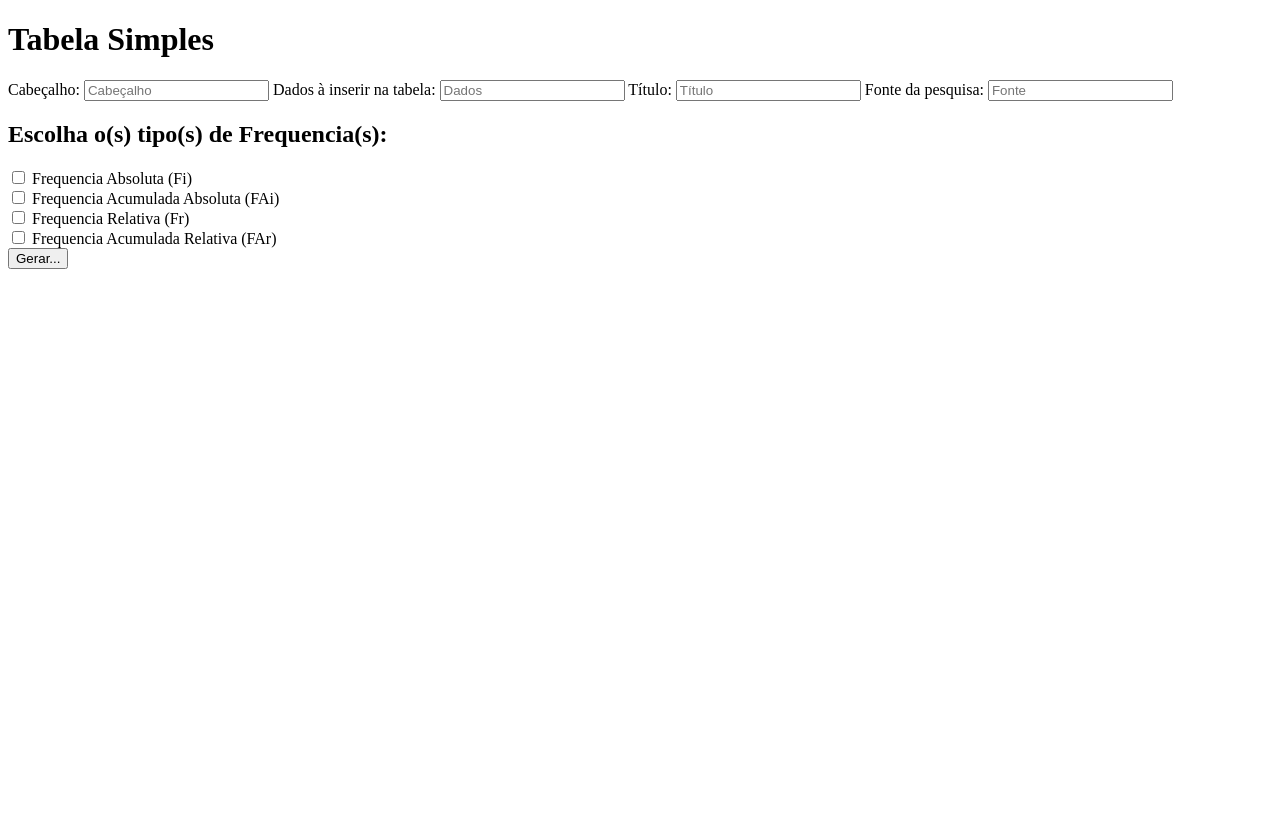
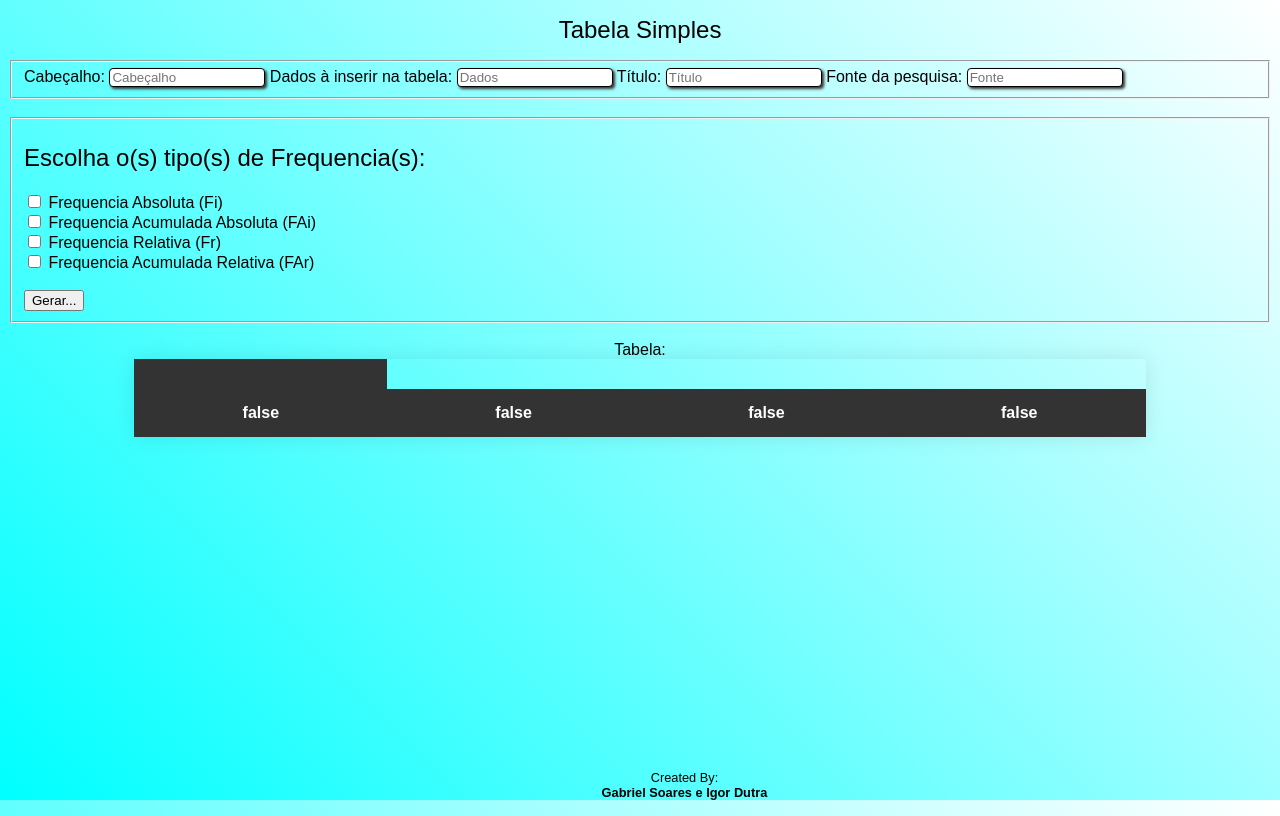
Before and after one commit to GSoares10/Estatistica, a plain HTML site: page index.html in a window 1280 px wide. Both pictures are taken after a click on the button "Gerar...". Drawn offline with Linux system fonts and the light colour scheme.

Commit message:
Add files via upload

```diff
--- a/css/style.css
+++ b/css/style.css
@@ -1 +1,73 @@
-Waiting script...
+html,
+body {
+    height: 100%;
+}
+
+body {
+    background: linear-gradient(45deg, cyan, white);
+    font-family: Arial, Helvetica, sans-serif;
+    font-weight: 100;
+}
+
+div.container>div>fieldset>input[type=text] {
+    margin: 0 auto;
+    border-radius: 4px;
+    -moz-border-radius: 4px;
+    -webkit-border-radius: 4px;
+    box-shadow: 2px 2px 3px #333333;
+    -moz-box-shadow: 2px 2px 3px #333333;
+    -webkit-box-shadow: 2px 2px 3px #333333;
+    border: 1px solid #000000;
+    width: 150px
+}
+
+h1,
+h2 {
+    font-family: Arial, Helvetica, sans-serif;
+    font-weight: 100;
+    font-size: 1.5em;
+}
+
+table {
+    margin: 0 auto;
+    width: 80%;
+    border-collapse: collapse;
+    overflow: hidden;
+    box-shadow: 0 0 20px rgba(0, 0, 0, 0.1);
+}
+
+
+th, td {
+    padding: 15px;
+    background-color: rgba(255, 255, 255, 0.2);
+    color: #fff;
+}
+
+thead {
+    text-align: center;
+    background-color: black;
+}
+
+.container span {
+    text-align: left;
+}
+
+tbody {
+    text-align: center;
+}
+
+tr:hover {
+    background-color: rgba(255, 255, 255, 0.3);
+}
+
+td:hover {
+    background-color: rgba(255, 255, 255, 0.2);
+}
+
+footer {
+    font-size: 0.8em;
+    position: absolute;
+    text-align: center;
+    bottom: 0%;
+    left: 47%;
+}
--- a/index.html
+++ b/index.html
@@ -9,6 +9,7 @@
     <link rel="shortcut icon" href="icon.html" type="image/x-icon">
 </head>
 <body>
+    <center>
         <div class="container-flex">
             <header>
                 <h1>
@@ -16,8 +17,10 @@
                 </h1>
             </header>
         </div>
+    </center>
     <div class="container">
         <div>
+            <fieldset>
             <label>Cabeçalho:</label>
             <input type="text" placeholder="Cabeçalho" id="cabecalho">
             <label>Dados à inserir na tabela:</label>
@@ -26,10 +29,12 @@
             <input type="text" placeholder="Título" id="titulo">
             <label>Fonte da pesquisa:</label>
             <input type="text" placeholder="Fonte" id="fonte">
+            </fieldset>
         </div>
     </div>
-
+    <br>
     <section>
+        <fieldset>
             <h2>
                 Escolha o(s) tipo(s) de Frequencia(s):
             </h2>
@@ -49,13 +54,21 @@
                 <input type="checkbox" id="FAr">
                 <label>Frequencia Acumulada Relativa (FAr)</label>
             </div>
+            <br>
             <button id="gerar">Gerar...</button>
+        </fieldset>
+    </section>
+    <br>
+    <center>Tabela:</center>
     <div class="table">
         <table id="table0">
 
         </table>
     </div>
-    </section>
+        <footer>Created By:
+            <br>
+            <strong>Gabriel Soares e Igor Dutra</strong>
+        </footer>
 
     <script src="js/main.js"></script>
 
--- a/js/main.js
+++ b/js/main.js
@@ -1,16 +1,82 @@
-console.log("js/main.js");
+console.log('js/main.js');
 
 const tabela = document.getElementById('table0');
 const button = document.getElementById('gerar');
 const cabecalho = document.getElementById('cabecalho');
 const titulo = document.getElementById('titulo');
-
+const fonte = document.getElementById('fonte');
+const dados = document.getElementById('dados');
+const Fi = document.getElementById('Fi');
+const FAi = document.getElementById('FAi');
+const Fr = document.getElementById('Fr');
+const FAr = document.getElementById('FAr');
 // Script here \/;
 
 button.addEventListener('click', function() {
+    let tabFi = [];
+    let tabFAi = [];
+    let tabFr = [];
+    let tabFAr = [];
     const event = tabela.children.length;
-    for(let i=0; i < event; i++) {
-        document.querySelector('#table0');this.children[0];
+    /* for (let i=0; i < event; i++) {
+        document.querySelector('#table0'); this.children[0];
+    } estava dando problema com o this.children[0],
+     entao comentei para poder testar o resto do codigo*/
+
+    function calcFAi() {
+        const vet = [];
+        let aux = 0;
+        for (let i = 0; i < dados.value.split(' ').length; i++) {
+            aux += parseInt(dados.value.split(' ')[i]);
+            vet.push(aux);
+            // console.log(tabfai);
+        }
+        return vet;
     }
-    //Chamar função das frequencias e concatenar os dados na tabela.
+
+    function calcFr() {
+        const vet = [];
+        const aux2 = calcFAi();
+        for (let i = 0; i < dados.value.split(' ').length; i++) {
+            const aux3 = ((parseInt(dados.value.split(' ')[i]) * 100)
+             / aux2[aux2.length - 1]);
+            vet.push(aux3);
+        }
+        return vet;
+    }
+    if (Fi.checked === true) {
+        tabFi = (dados.value.split(' '));
+    } else {
+        tabFi = false;
+    }
+
+    if (FAi.checked === true) {
+        tabFAi = calcFAi();
+        console.log(tabFAi);
+    } else {
+        tabFAi = false;
+    }
+
+    if (Fr.checked === true) {
+        tabFr = calcFr();
+    } else {
+        tabFr = false;
+    }
+
+    if (FAr.checked === true) {
+        const vetaux = calcFr();
+        let aux = 0;
+        for (let i = 0; i < vetaux.length; i++) {
+            aux += vetaux[i];
+            tabFAr.push(aux);
+        }
+    } else {
+        tabFAr = false;
+    }
+
+    table0.innerHTML += `<caption>${titulo.value}</caption>`;
+    table0.innerHTML += `<thead><tr><th>${cabecalho.value}</th><th hidden>Fi</th><th hidden>FAi</th><th hidden>Fr</th><th hidden>FAr</th></tr></thead>`;
+    table0.innerHTML += `<thead><tr><th>${tabFi}</th><th>${tabFAi}</th><th>${tabFr}</th><th>${tabFAr}</th></tr></thead>`;
+    //table0.innerHTML = `<span>Fonte:${document.getElementById('fonte').value}</span>`
+    // Chamar função das frequencias e concatenar os dados na tabela.
 });
```
Lines whose indentation alone changed are shown as unchanged.
